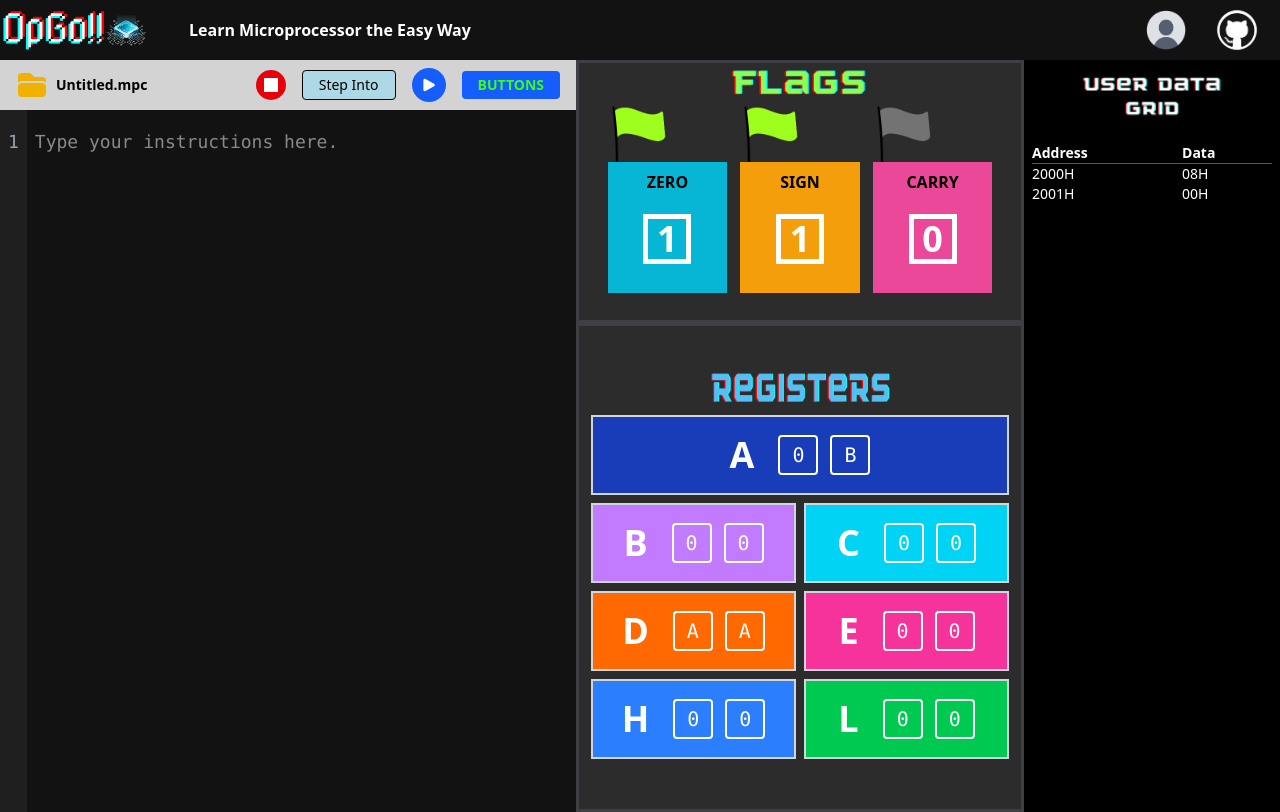
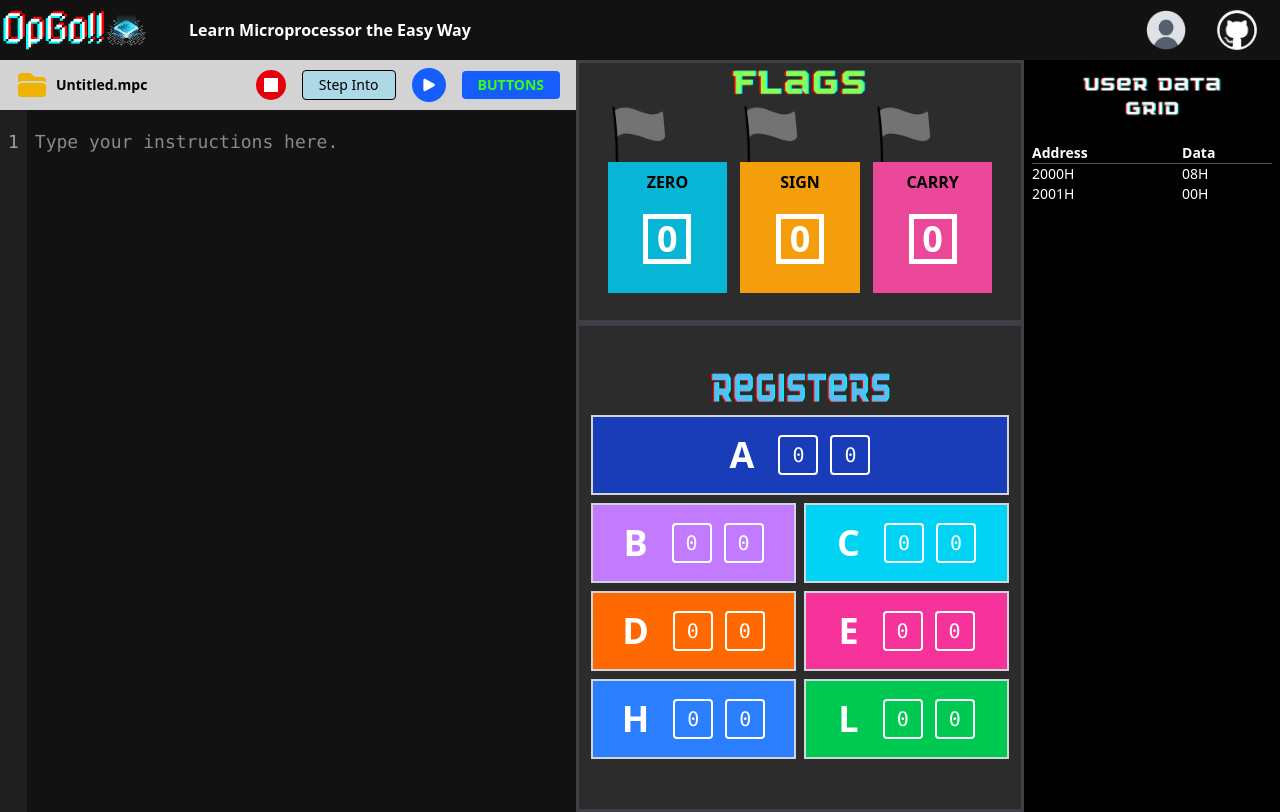
Before and after one commit to KhantNyrrThwin/OpGO-, a React (Vite) app: page / in a window 1280 px wide. Built offline with nearby package versions, Linux system fonts and the light colour scheme.

Commit message:
Test
Signed-off-by: CodekageNyRR <justicforyang@gmail.com>

```diff
--- a/src/components/controlbar.tsx
+++ b/src/components/controlbar.tsx
@@ -1,16 +1,17 @@
 import { useState } from 'react';
 import { FolderIcon, PlayIcon} from '@heroicons/react/24/solid';
 import { useFileContext } from '../contexts/FileContext';
+import { executeMVI, getInitialFlags, type Registers as RegistersType, type Flags as FlagsType } from '../functions/functions';
 
 export default function ControlBar() {
   const [showDropdown, setShowDropdown] = useState(false);
   const { fileName, hasUnsavedChanges, openFile, saveFile, saveAsFile } = useFileContext();
 
+  const [cpuFlags, setCpuFlags] = useState<FlagsType>(getInitialFlags());
+
   const handleOpen = async () => {
     try {
       const content = await openFile();
-      // We'll need to pass this content to InstructionInput
-      // For now, we'll dispatch a custom event
       window.dispatchEvent(new CustomEvent('fileOpened', { detail: content }));
       setShowDropdown(false);
     } catch (error) {
@@ -20,7 +21,6 @@ export default function ControlBar() {
 
   const handleSave = async () => {
     try {
-      // Get content from InstructionInput via custom event
       const content = await getCurrentContent();
       await saveFile(content);
       setShowDropdown(false);
@@ -48,6 +48,33 @@ export default function ControlBar() {
       window.addEventListener('getContent', handleContent as EventListener);
       window.dispatchEvent(new CustomEvent('requestContent'));
     });
+  };
+
+  const getCurrentRegisters = (): Promise<RegistersType> => {
+    return new Promise((resolve) => {
+      const handleRegs = (event: CustomEvent) => {
+        resolve(event.detail as RegistersType);
+        window.removeEventListener('getRegisters', handleRegs as EventListener);
+      };
+      window.addEventListener('getRegisters', handleRegs as EventListener);
+      window.dispatchEvent(new CustomEvent('requestRegisters'));
+    });
+  };
+
+  const stepInto = async () => {
+    const content = await getCurrentContent();
+    const lines = content.split('\n').map(l => l.trim()).filter(Boolean);
+    if (lines.length === 0) return;
+
+    const nextInstruction = lines[0];
+
+    const regs = await getCurrentRegisters();
+    const { registers: newRegs, flags: newFlags } = executeMVI(nextInstruction, regs, cpuFlags);
+
+    setCpuFlags(newFlags);
+
+    window.dispatchEvent(new CustomEvent('setRegisters', { detail: newRegs }));
+    window.dispatchEvent(new CustomEvent('setFlags', { detail: newFlags }));
   };
 
   return (
@@ -98,7 +125,7 @@ export default function ControlBar() {
         </button>
 
         {/* Step Into Button */}
-        <button className="bg-[#add8e6] hover:bg-[#9ccbe0] text-black border border-black px-4 py-1 rounded cursor-pointer">
+        <button className="bg-[#add8e6] hover:bg-[#9ccbe0] text-black border border-black px-4 py-1 rounded cursor-pointer" onClick={stepInto}>
           Step Into
         </button>
 
--- a/src/components/flags.tsx
+++ b/src/components/flags.tsx
@@ -5,8 +5,8 @@ import Unactive from "../assets/Unactive.png"
 
 
 export default function Flags(){
-    const [zeroFlag, setZeroFlag] = useState(1)
-    const [signFlag, setSignFlag] = useState(1)
+    const [zeroFlag, setZeroFlag] = useState(0)
+    const [signFlag, setSignFlag] = useState(0)
     const [carryFlag, setCarryFlag] = useState(0)
 
     const setZero = (value: number) => setZeroFlag(value)
--- a/src/components/register.tsx
+++ b/src/components/register.tsx
@@ -1,5 +1,6 @@
-import { useState } from "react";
+import { useState, useEffect } from "react";
 import RegTitle from "../assets/Register Title.png"
+import type { Registers as RegistersType } from "../functions/functions";
 
 
 interface RegisterData {
@@ -14,14 +15,33 @@ interface RegisterData {
 
 export default function Registers() {
   const [registers, setRegisters] = useState<RegisterData>({
-    A: ["0", "B"],
+    A: ["0", "0"],
     B: ["0", "0"],
     C: ["0", "0"],
-    D: ["A", "A"],
+    D: ["0", "0"],
     E: ["0", "0"],
     H: ["0", "0"],
     L: ["0", "0"],
   });
+
+  useEffect(() => {
+    const handleSetRegisters = (e: CustomEvent) => {
+      const next: RegistersType = e.detail;
+      setRegisters(next as RegisterData);
+    };
+
+    const handleRequestRegisters = () => {
+      window.dispatchEvent(new CustomEvent('getRegisters', { detail: registers }));
+    };
+
+    window.addEventListener('setRegisters', handleSetRegisters as EventListener);
+    window.addEventListener('requestRegisters', handleRequestRegisters);
+
+    return () => {
+      window.removeEventListener('setRegisters', handleSetRegisters as EventListener);
+      window.removeEventListener('requestRegisters', handleRequestRegisters);
+    };
+  }, [registers]);
 
   const updateRegister = (register: keyof RegisterData, index: 0 | 1, value: string) => {
     setRegisters(prev => ({
--- /dev/null
+++ b/src/functions/functions.tsx
@@ -0,0 +1,74 @@
+export type Registers = {
+	A: [string, string];
+	B: [string, string];
+	C: [string, string];
+	D: [string, string];
+	E: [string, string];
+	H: [string, string];
+	L: [string, string];
+};
+
+export type Flags = {
+	zero: number;
+	sign: number;
+	carry: number;
+};
+
+const toHexNibble = (value: number): string => {
+	const clamped = Math.max(0, Math.min(15, value | 0));
+	return clamped.toString(16).toUpperCase();
+};
+
+const parseHexNibble = (n: string): number => {
+	const v = parseInt(n, 16);
+	if (Number.isNaN(v) || v < 0 || v > 15) return 0;
+	return v;
+};
+
+const computeFlagsFromByte = (upper: string, lower: string): Flags => {
+	const upperVal = parseHexNibble(upper);
+	const lowerVal = parseHexNibble(lower);
+	const byteVal = (upperVal << 4) | lowerVal;
+	return {
+		zero: byteVal === 0 ? 1 : 0,
+		sign: (byteVal & 0x80) !== 0 ? 1 : 0,
+		carry: 0,
+	};
+};
+
+// Executes MVI r, data where r in {A,B,C,D,E,H,L} and data is 8-bit immediate (two hex nibbles)
+export function executeMVI(instruction: string, registers: Registers, flags: Flags): { registers: Registers; flags: Flags } {
+	// Normalize input like: "MVI A, 3F" or "mvi b,3f"
+	const trimmed = instruction.trim();
+	const match = /^mvi\s+([abcdehl])\s*,\s*([0-9a-f]{2})$/i.exec(trimmed);
+	if (!match) {
+		return { registers, flags };
+	}
+
+	const reg = match[1].toUpperCase() as keyof Registers;
+	const byte = match[2].toUpperCase();
+	const upper = byte[0];
+	const lower = byte[1];
+
+	const nextRegisters: Registers = { ...registers };
+	nextRegisters[reg] = [upper, lower];
+
+	const nextFlags = computeFlagsFromByte(upper, lower);
+	return { registers: nextRegisters, flags: nextFlags };
+}
+
+export function getInitialRegisters(): Registers {
+	return {
+		A: ["0", "0"],
+		B: ["0", "0"],
+		C: ["0", "0"],
+		D: ["0", "0"],
+		E: ["0", "0"],
+		H: ["0", "0"],
+		L: ["0", "0"],
+	};
+}
+
+export function getInitialFlags(): Flags {
+	return { zero: 0, sign: 0, carry: 0 };
+}
```
Also changed, not shown: src/functions/mov.tsx (deleted).
